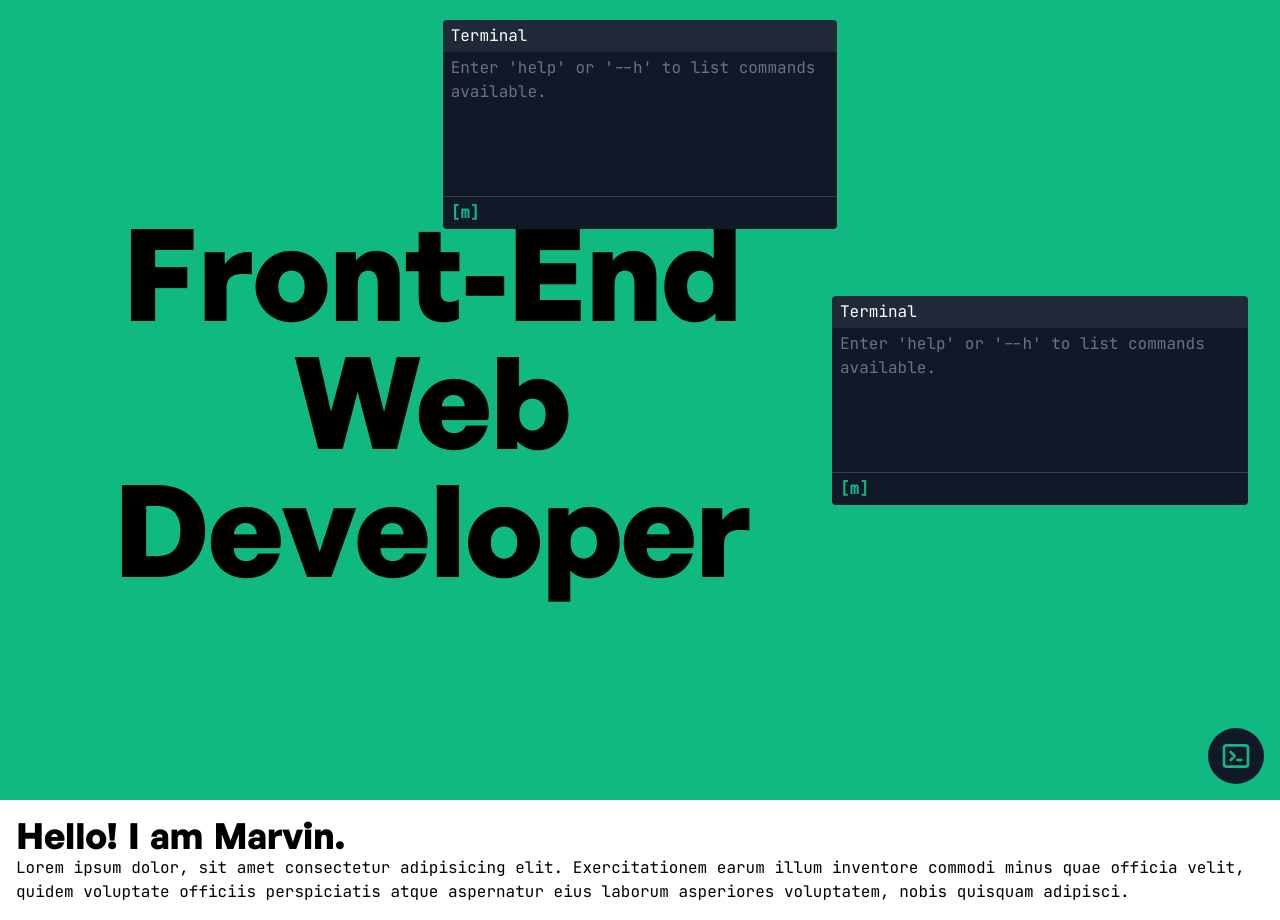
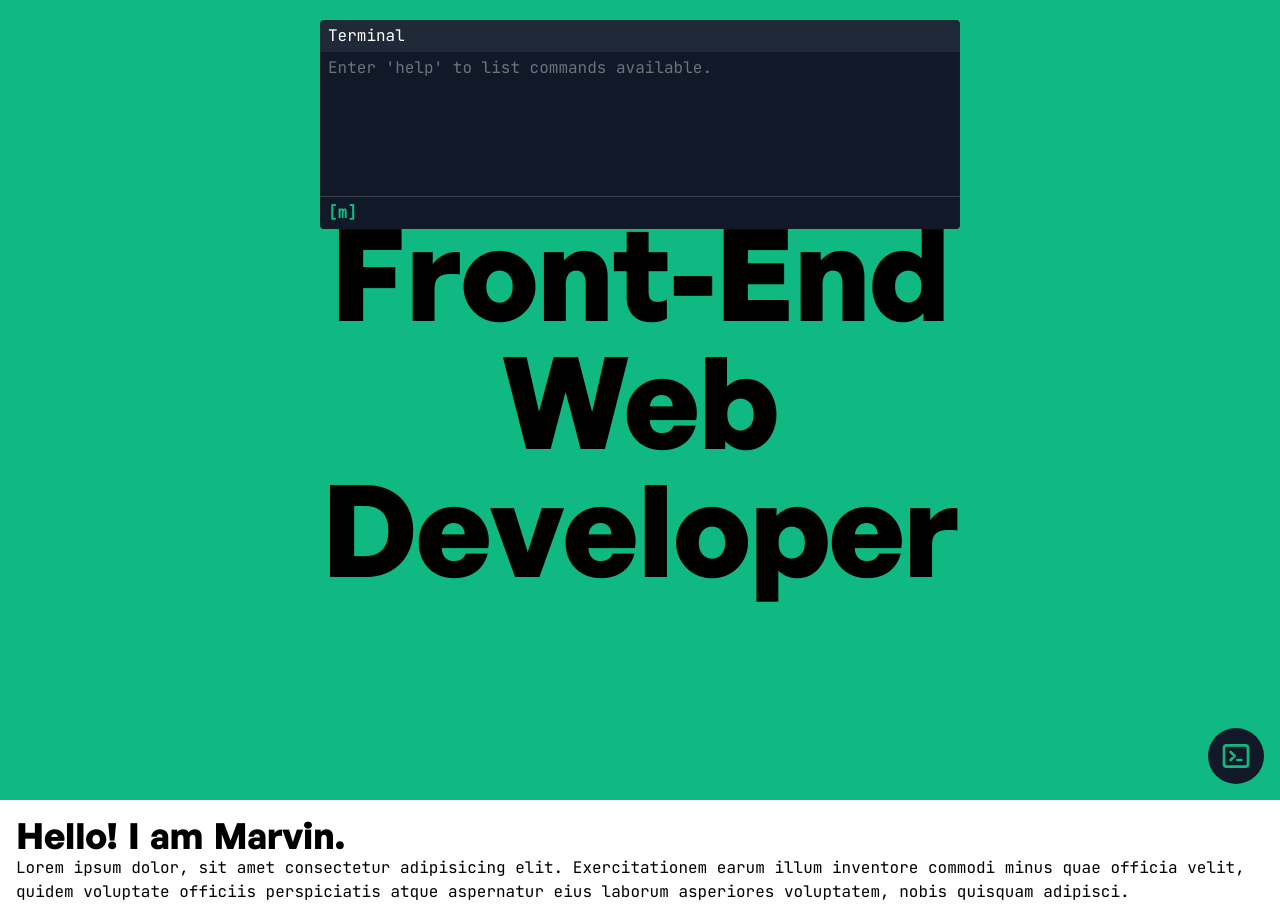
Before and after one commit to iamthismarvin/marvin.dev-v2, a Vue app: page / in a window 1280 px wide. Both pictures are taken after a click on the button 1236 px from the left and 756 px from the top of the page. Built offline with nearby package versions, Linux system fonts and the light colour scheme.

Commit message:
NEW: Add transition to [Terminal] in [Default] layout.

```diff
--- a/src/components/Hero.vue
+++ b/src/components/Hero.vue
@@ -7,7 +7,6 @@
     <div :class="['hero__heading p-2 text-6xl md:text-8xl lg:text-9xl text-center']">
       {{ title }}
     </div>
-    <Terminal />
   </div>
 </template>
 
@@ -23,9 +22,6 @@ export default Vue.extend({
       default: null,
     },
   },
-  components: {
-    Terminal: () => import('@/components/Terminal.vue'),
-  },
 });
 </script>
 
--- a/src/components/Terminal.vue
+++ b/src/components/Terminal.vue
@@ -1,18 +1,22 @@
 <template>
-  <div class="terminal text-white w-full w- lg:w-1/3">
+  <div class="terminal text-white w-11/12 lg:w-1/2">
     <div class="bg-gray-800 py-1 px-2 rounded-t">Terminal</div>
     <div
       class="terminal__body bg-gray-900 flex flex-col h-36 py-1 px-2 overflow-y-scroll"
       ref="terminal"
     >
-      <p class="text-gray-500">Enter 'help' or '--h' to list commands available.</p>
+      <p class="text-gray-500">Enter 'help' to list commands available.</p>
       <p v-for="entry in entries" :key="entry">{{ entry }}</p>
     </div>
     <div class="bg-gray-900 border-gray-700 border-t py-1 px-2 rounded-b">
       <div class="flex">
         <p class="mr-2 font-bold text-green-500">[m]</p>
         <form class="w-full" @submit.prevent="parseCommand">
-          <input class="terminal__cursor bg-transparent w-full" v-model="input" />
+          <input
+            class="terminal__cursor bg-transparent w-full"
+            v-model="input"
+            ref="terminalInput"
+          />
         </form>
       </div>
     </div>
@@ -40,6 +44,7 @@ export default Vue.extend({
   },
   mounted() {
     this.scrollToBottom();
+    this.$refs.terminalInput.focus();
   },
   updated() {
     this.scrollToBottom();
--- a/src/layouts/Default.vue
+++ b/src/layouts/Default.vue
@@ -1,8 +1,10 @@
 <template>
   <div>
-    <Terminal class="fixed inset-x-0 mx-auto px-4 top-5" v-if="isTerminalActive" />
+    <transition name="fade">
+      <Terminal class="fixed inset-x-0 mx-auto top-5 transition-all" v-if="isTerminalActive" />
+    </transition>
     <button
-      class="bg-gray-900 hover:bg-gray-800 bottom-4 fixed p-3 right-4 rounded-full text-green-500"
+      class="bg-gray-900 hover:bg-gray-800 bottom-4 fixed p-3 right-4 rounded-full text-green-500 transition-all outline-none"
       @click="toggleTerminal"
     >
       <svg
@@ -44,3 +46,15 @@ export default Vue.extend({
   },
 });
 </script>
+
+<style lang="scss" scoped>
+.fade-enter-active,
+.fade-leave-active {
+  transition: opacity 0.5s;
+}
+
+.fade-enter,
+.fade-leave-active {
+  opacity: 0;
+}
+</style>
```
